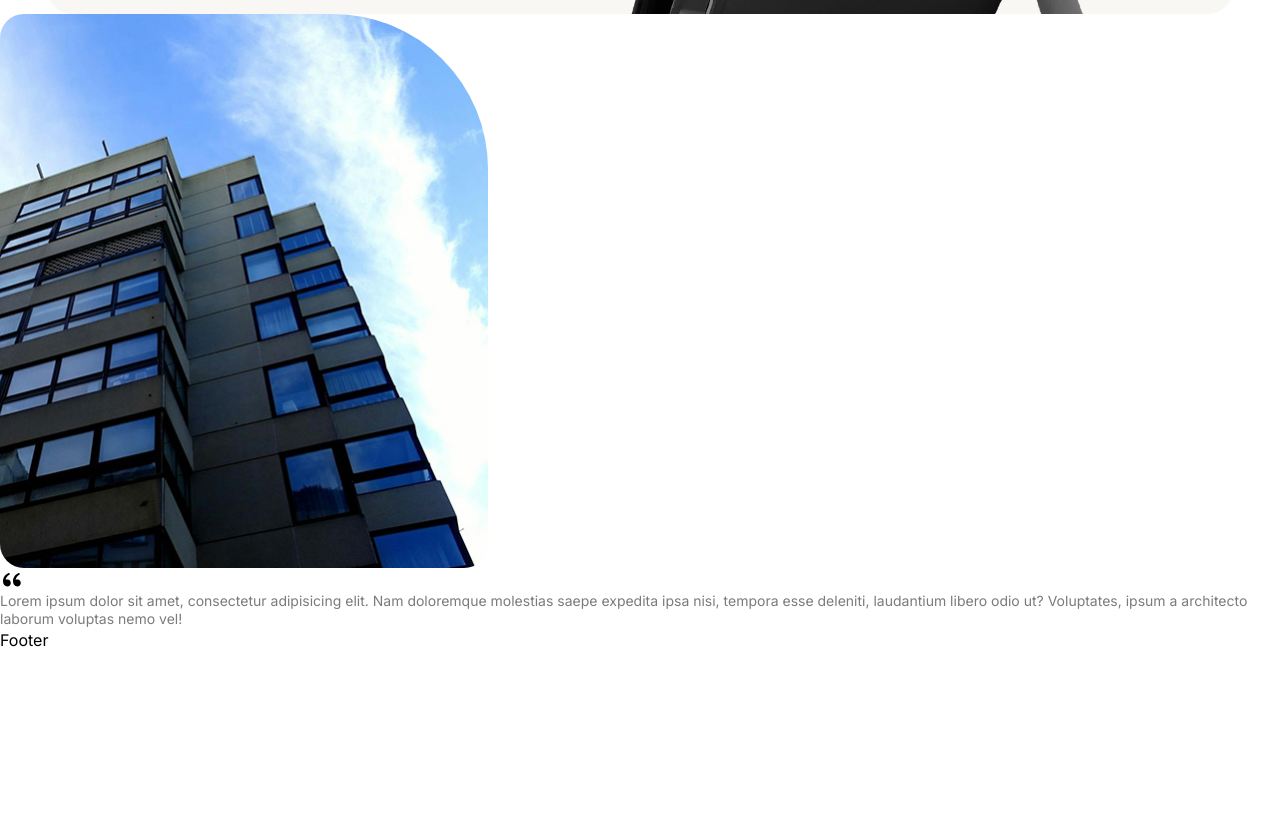
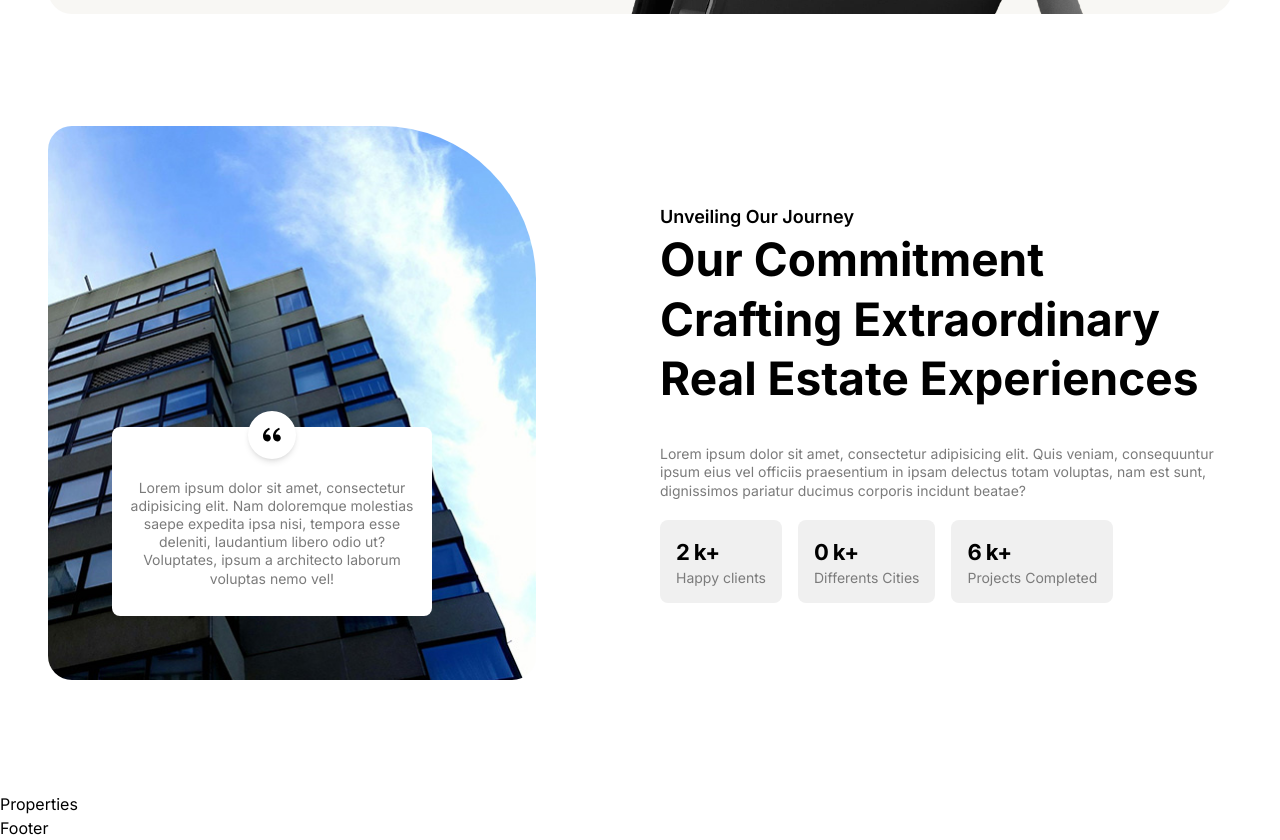
Before and after one commit to koffygeek/CasaCentral-Real_Estate, a React (Vite) app in the folder frontend/: page / in a window 1280 px wide. Shown: the part 740-1580 px from the top of the page. Before the commit the page ends 1392 px from the top, so only its background shows below. Built offline with nearby package versions, Linux system fonts and the light colour scheme; a web font is replaced by a local one.

Commit message:
about: correctif section:id css countup

```diff
--- a/frontend/package.json
+++ b/frontend/package.json
@@ -11,6 +11,7 @@
   },
   "dependencies": {
     "react": "^18.2.0",
+    "react-countup": "^6.5.3",
     "react-dom": "^18.2.0",
     "react-icons": "^5.2.1",
     "react-router": "^6.25.1",
--- a/frontend/src/components/About.jsx
+++ b/frontend/src/components/About.jsx
@@ -1,27 +1,88 @@
+import { useState, useEffect } from "react";
 import { RiDoubleQuotesL } from "react-icons/ri";
 import aboutImg from "../assets/about.jpg";
+import CountUp from "react-countup";
 const About = () => {
+  const statistics = [
+    { label: "Happy clients", value: 12 },
+    { label: "Differents Cities", value: 3 },
+    { label: "Projects Completed", value: 45 },
+  ];
+
+  const [isVisible, setIsVisible] = useState(false);
+
+  useEffect(() => {
+    const handleScroll = () => {
+      const aboutSection = document.getElementById("about");
+      if (aboutSection) {
+        const top = aboutSection.getBoundingClientRect().top;
+        const isVisible = top < window.innerHeight - 100;
+        setIsVisible(isVisible);
+      }
+    };
+    window.addEventListener("scroll", handleScroll);
+    // cleaning up function to remove the event listener
+  });
+
   return (
-    <section>
+    <section id="about" className="max-padd-container py-16 xl:py-28">
       {/* container */}
-      <div>
+      <div className="flex flex-col xl:flex-row gap-10">
         {/* left side  */}
-        <div>
+        <div className="flex-1 relative">
           <img
             src={aboutImg}
             alt=""
-            className="rounded-3xl rounded-tr-[155px] w-[488px] "
+            className="rounded-3xl rounded-tr-[155px] w-[488px]"
           />
-          <div>
-            <span>
+          <div className="bg-white absolute bottom-16 left-16 max-w-xs p-4 rounded-lg flexCenter flex-col">
+            <span className="relative bottom-8 p-3 shadow-md bg-white h-12 w-12 flex items-center rounded-full">
               <RiDoubleQuotesL className="text-2xl" />
-              <p>
-                Lorem ipsum dolor sit amet, consectetur adipisicing elit. Nam
-                doloremque molestias saepe expedita ipsa nisi, tempora esse
-                deleniti, laudantium libero odio ut? Voluptates, ipsum a
-                architecto laborum voluptas nemo vel!
-              </p>
             </span>
+            <p className="text-center relative bottom-3">
+              Lorem ipsum dolor sit amet, consectetur adipisicing elit. Nam
+              doloremque molestias saepe expedita ipsa nisi, tempora esse
+              deleniti, laudantium libero odio ut? Voluptates, ipsum a
+              architecto laborum voluptas nemo vel!
+            </p>
+          </div>
+        </div>
+        {/* right side  */}
+        <div className="flex-1 flex justify-center flex-col">
+          <span className="medium-18">Unveiling Our Journey</span>
+          <h2 className="h2">
+            Our Commitment Crafting Extraordinary Real Estate Experiences
+          </h2>
+          <p className="py-5">
+            Lorem ipsum dolor sit amet, consectetur adipisicing elit. Quis
+            veniam, consequuntur ipsum eius vel officiis praesentium in ipsam
+            delectus totam voluptas, nam est sunt, dignissimos pariatur ducimus
+            corporis incidunt beatae?
+          </p>
+          {/* statistics container  */}
+          <div className="flex flex-wrap gap-4">
+            {statistics.map((statistic, index) => (
+              <div key={index} className="bg-primary p-4 rounded-lg">
+                <div className="flex items-center gap-1">
+                  <CountUp
+                    start={isVisible ? 0 : null}
+                    end={statistic.value}
+                    className="bold-22"
+                    duration={10}
+                    delay={3}
+                  >
+                    {({ countUpRef }) => (
+                      <h3
+                        ref={countUpRef}
+                        className="text-2xl font-semibold"
+                      ></h3>
+                    )}{" "}
+                  </CountUp>
+                  <h4 className="bold-22">k+</h4>
+                </div>
+                <p>{statistic.label} </p>
+              </div>
+            ))}
           </div>
         </div>
       </div>
--- /dev/null
+++ b/frontend/src/components/Properties.jsx
@@ -0,0 +1,5 @@
+const Properties = () => {
+  return <div>Properties</div>;
+};
+
+export default Properties;
--- a/frontend/src/pages/Home.jsx
+++ b/frontend/src/pages/Home.jsx
@@ -1,11 +1,13 @@
 import About from "../components/About";
 import Hero from "../components/Hero";
+import Properties from "../components/Properties";
 
 const Home = () => {
   return (
     <main>
       <Hero />
       <About />
+      <Properties />
     </main>
   );
 };
```
Also changed, not shown: 1 other file (tests, documents, lock files or other folders).
